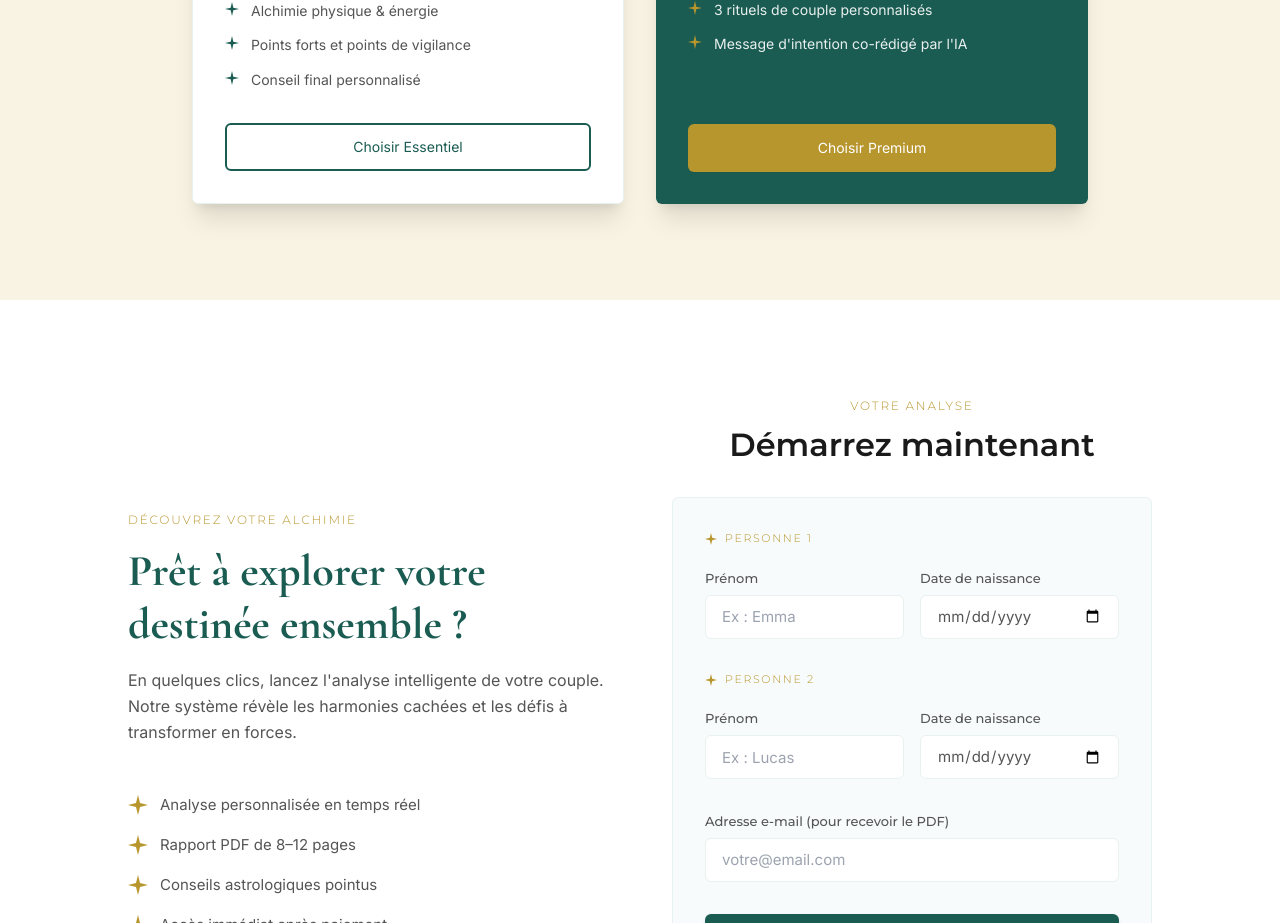
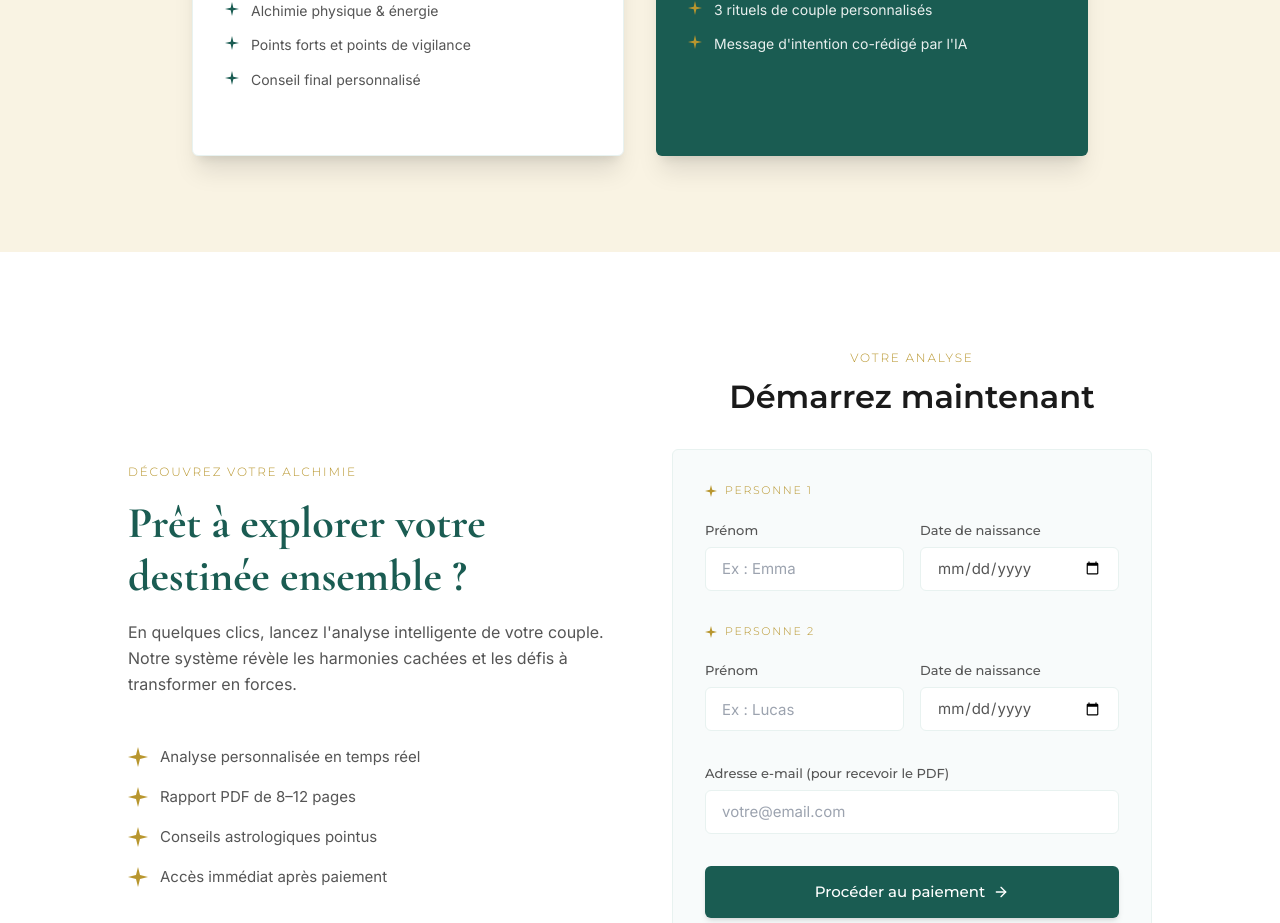
Before and after one commit to judilegend/duovrai-frontend, a React (Vite) app: page / in a window 1280 px wide. Shown: the part 3220-4143 px from the top of the page. Built offline with nearby package versions, Linux system fonts and the light colour scheme.

Commit message:
feat: create Pricing component with Essentiel and Premium plan cards

```diff
--- a/src/components/Pricing.tsx
+++ b/src/components/Pricing.tsx
@@ -134,14 +134,6 @@ export function Pricing() {
                 </li>
               ))}
             </ul>
-
-            <Button
-              onClick={handleSelectPlan}
-              variant="outline"
-              className="w-full border-2 border-[#1A5C52] text-[#1A5C52] hover:bg-[#1A5C52] hover:text-white h-12 text-[14px] font-medium rounded-[6px] transition-all"
-            >
-              Choisir Essentiel
-            </Button>
           </motion.div>
 
           {/* ── Premium ── */}
@@ -236,12 +228,6 @@ export function Pricing() {
               ))}
             </ul>
 
-            <Button
-              onClick={handleSelectPlan}
-              className="w-full bg-[#B8962E] text-white hover:bg-[#a18225] h-12 text-[14px] font-medium rounded-[6px] shadow-sm transition-all border-none"
-            >
-              Choisir Premium
-            </Button>
           </motion.div>
         </div>
       </div>
```
